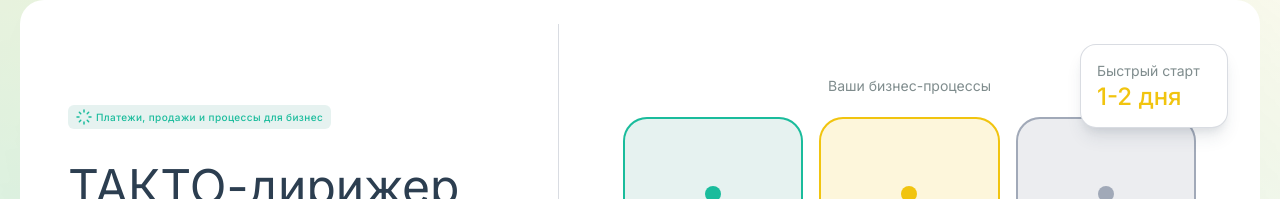
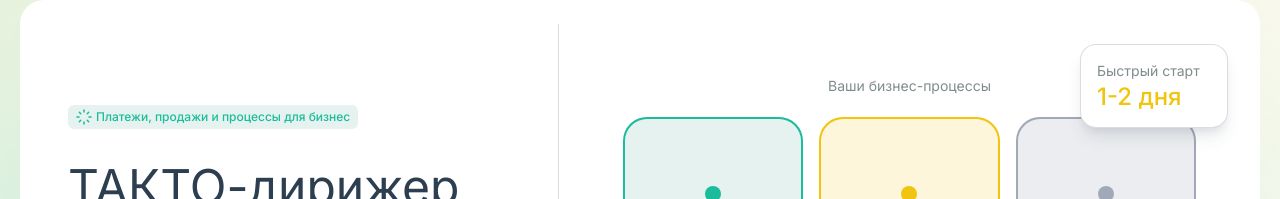
Before and after one commit to ignatovivin/vibesite, a React (Vite) app: page / in a window 1280 px wide. Shown: the part 164-363 px from the top of the page. Built offline with nearby package versions, Linux system fonts and the light colour scheme.

Commit message:
Apply description-l-strong style to badge size s

```diff
--- a/src/components/Badge.css
+++ b/src/components/Badge.css
@@ -36,10 +36,9 @@
 
 /* Sizes */
 .badge--s .badge__text {
-  font-size: 10px;
+  font-size: 12px;
   font-weight: 500;
-  line-height: 12px;
-  letter-spacing: 0.4px;
+  line-height: 16px;
 }
 
 .badge--2xs .badge__text {
```
